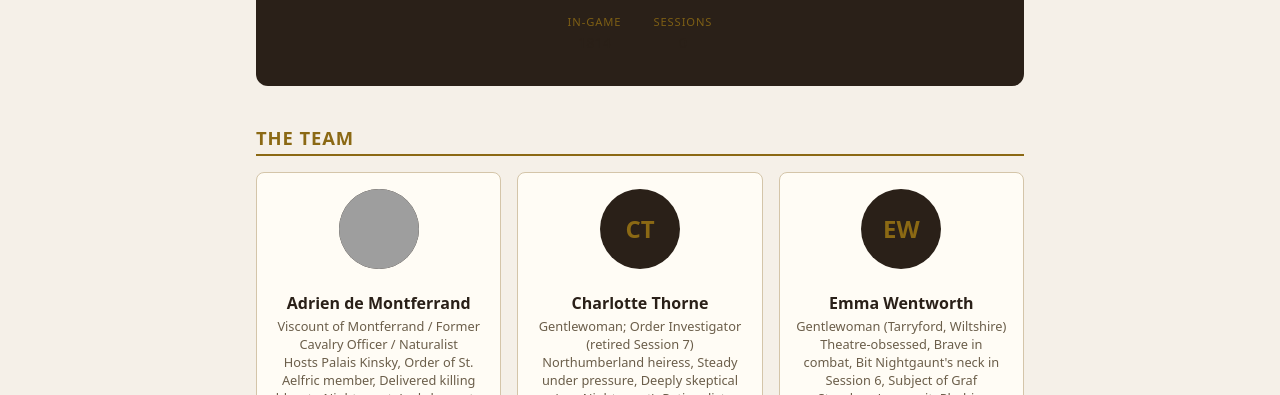
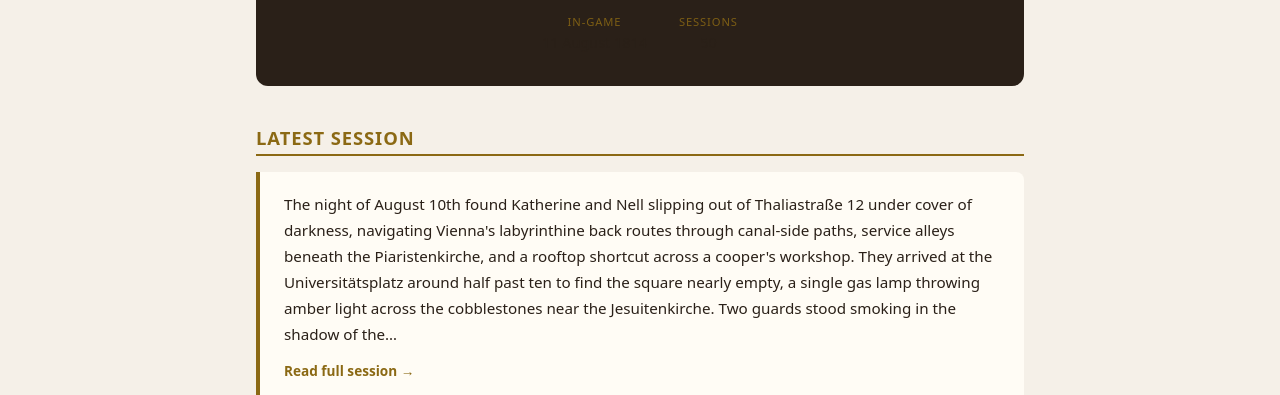
Before and after one commit to AntTheLimey/canticle-of-the-end, a website: page docs/index.html in a window 1280 px wide. Shown: the part 405-800 px from the top of the page. Drawn offline with Linux system fonts and the light colour scheme; grey boxes are pictures that could not be loaded.

Commit message:
Landing page: add session recap, fix in-game date and session count
Shows "11 August 1814" instead of just "1814", session count of 50,
and the latest session recap with link to Session 12 wrap-up.

```diff
--- a/docs/index.html
+++ b/docs/index.html
@@ -81,7 +81,13 @@
   <img class="landing-hero-img" src="images/campaign-image.svg" alt="Canticle of the End">
   <h1>Canticle of the End</h1>
 
-  <div class="hero-dates"><span><span class="date-label">In-Game</span> 1814</span><span><span class="date-label">Sessions</span> 0</span></div>
+  <div class="hero-dates"><span><span class="date-label">In-Game</span> 11 August 1814</span><span><span class="date-label">Sessions</span> 50</span></div>
+</div>
+<div class="dashboard-section">
+  <h2>Latest Session</h2>
+  <div class="recap">The night of August 10th found Katherine and Nell slipping out of Thaliastraße 12 under cover of darkness, navigating Vienna's labyrinthine back routes through canal-side paths, service alleys beneath the Piaristenkirche, and a rooftop shortcut across a cooper's workshop. They arrived at the Universitätsplatz around half past ten to find the square nearly empty, a single gas lamp throwing amber light across the cobblestones near the Jesuitenkirche. Two guards stood smoking in the shadow of the…
+    <br><a class="recap-link" href="chapters/Chapter 3 - Vienna/Session 12/session-12-wrap-up.html">Read full session &rarr;</a>
+  </div>
 </div>
 <div class="dashboard-section">
   <h2>The Team</h2>
```
